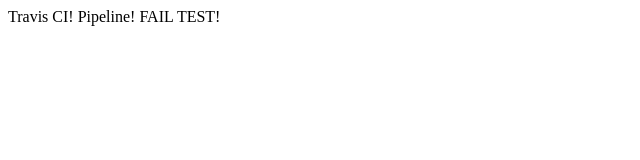
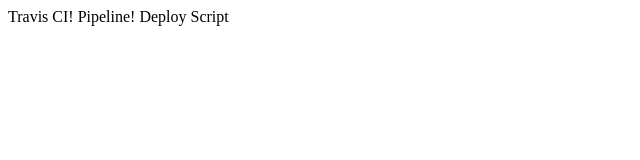
Before and after one commit to lioneltay/my-website, a React app: page / in a window 1280 px wide. Shown: the top 160 px of the page, without its empty margins (0-640 px from the left). Built offline with nearby package versions, Linux system fonts and the light colour scheme.

Commit message:
Deploy script

```diff
--- a/src/App.tsx
+++ b/src/App.tsx
@@ -4,7 +4,7 @@
   render() {
     return (
       <div>
-        <div>Travis CI! Pipeline! FAIL TEST!</div>
+        <div>Travis CI! Pipeline! Deploy Script</div>
       </div>
     )
   }
```
Also changed, not shown: .travis.yml.
